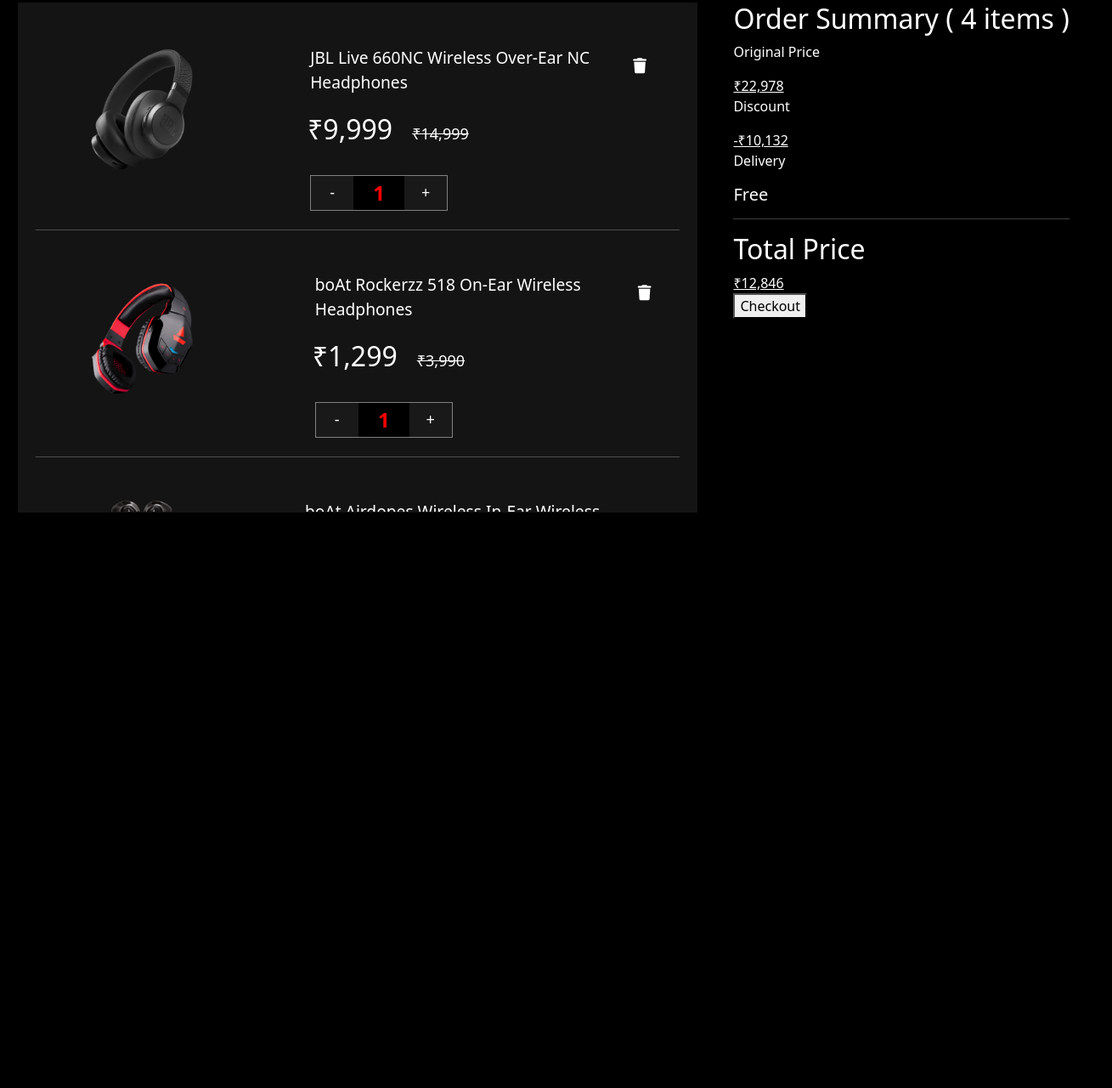
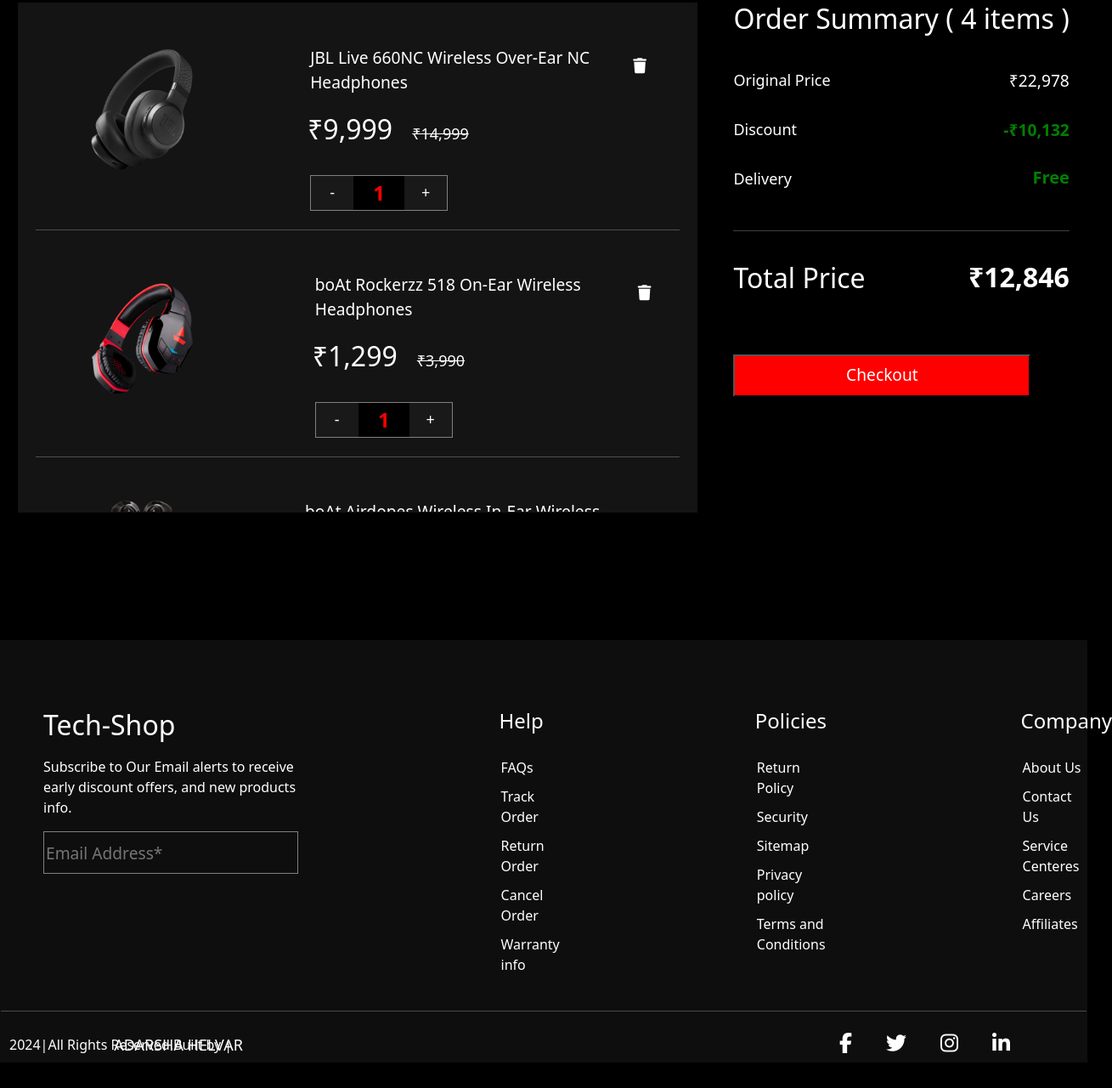
Before and after one commit to kireety123/Techshop_project, a plain HTML site: page cartpage.html in a window 1280 px wide. Shown: the part 174-1454 px from the top of the page at 85% size, 1309 px wide, since content can reach past the window. Before the commit the page ends 807 px from the top, so only its background shows below. Drawn offline with nearby package versions, Linux system fonts and the light colour scheme.

Commit message:
Cart page finished

```diff
--- a/cartpage.css
+++ b/cartpage.css
@@ -181,4 +181,169 @@ font-weight: bolder;
     display: flex;
     margin-top: 100px;
     justify-content: space-around;
+
 }
+.ordersummary h2{
+    margin-bottom: 40px;
+
+}
+.ordersummary p{
+    font-size: large;
+    padding-bottom: 15px;
+}
+.ordersummary ins{
+    text-decoration: none;
+    font-size: larger;
+}
+.total h2{
+    margin-top: 20px;
+}
+.total ins{
+    font-size: xx-large;
+    font-weight: bolder;
+    margin-top: 14px;
+
+}
+.discount ins{
+    color: green;
+    font-weight: bolder;
+}
+.delivery h5{
+    color: green;
+    font-weight: bolder;
+}
+.price{
+    display: flex;
+    justify-content:space-between;
+}
+.discount{
+    display: flex;
+    justify-content: space-between;
+}
+.delivery{
+    display: flex;
+    justify-content: space-between;
+}
+.total{
+    display: flex;
+    justify-content: space-between;
+}
+.orderbtn button{
+    background-color: red;
+    color: white;
+    width: 350px;
+    height: 50px;
+    font-size: larger;
+    margin-top: 30px;
+}
+.orgup{
+    display: flex;
+}
+.lists{
+    display: flex;
+    margin-top: 50px;
+}
+.lis li{
+ list-style: none;
+ padding-bottom: 10px;
+ font-size: medium;
+ font-weight: lighter;
+}
+.lists h4{
+  position: relative;
+  left:30px;
+  bottom: 20px;
+}
+.up2{
+  padding-left: 200px;
+  display: flex;
+  justify-content: center;
+}
+.up1 p ,input[type],#subbtn{
+  position: relative;
+  bottom: 60px;
+}
+.up1 input[type]{
+  background-color: rgb(14, 14, 14);
+  border: 1px solid grey;
+  width: 300px;
+  height: 50px;
+
+}
+.up1 input[type="email"]{
+  font-size: larger;
+}
+.up1 button{
+    position: relative;
+    right: 305px;
+    padding-bottom: 0px;
+    top: 0px;
+    font-size: larger;
+    width: 130px;
+    height: 50px;
+    background-color: red;
+    color: white;
+}
+#advantages{
+  margin-top: 240px;
+  padding-left: 730px ;
+}
+.orgfooter{
+  margin-top: 150px;
+  border: 1px solid rgb(14, 14, 14);
+  background-color: rgb(14, 14, 14);
+
+}
+.orgup{
+  display:flex;
+  margin-top: 50px;
+
+}
+.up1{
+  margin-top: 100px;
+  padding-left: 50px;
+}
+.up1 h2{
+  position: relative;
+  bottom: 70px;
+}
+
+.orgdown{
+  display: flex;
+  justify-content: space-between;
+  align-items: center;
+
+}
+.iconlogos{
+  display: flex;
+  margin-right: 90px;
+  align-items: center;
+  gap: 40px;
+  font-size: x-large;
+}
+
+.orgdown p{
+  margin-left: 10px;
+  position: relative;
+  top: 10px;
+}
+.orgdown [p~="ADARSHA"]{
+  font-size: larger;
+  font-weight: bolder;
+}
+#sir{
+  font-size: large;
+  font-weight: medium;
+  position: relative;
+  right: 330px;
+}
+
+.lists{
+  margin-top: 50px;
+  display: flex;
+  justify-content: center;
+  list-style: none;
+  font-size: larger;
+  font-weight:normal;
+  gap: 200px;
+}
--- a/cartpage.html
+++ b/cartpage.html
@@ -119,6 +119,59 @@
                 </div>
             </div>
         </div>
+        <div class="orgfooter">
+      <div class="orgup">
+        <div class="up1">
+          <h2>Tech-Shop</h2>
+          <p>Subscribe to Our Email alerts to receive<br> early discount offers, and new products info.</p>
+          <input type="email" placeholder="Email Address*">
+          <button id="subbtn">Subscribe</button>
+
+        </div>
+        <div class="up2">
+          <div class="lists">
+            <div class="list1">
+              <h4>Help</h4>
+              <ul class="lis">
+                <li>FAQs</li>
+                <li>Track Order</li>
+                <li>Return Order</li>
+                <li>Cancel Order</li>
+                <li>Warranty info</li>
+              </ul>
+            </div>
+            <div class="list1">
+              <h4>Policies</h4>
+              <ul class="lis">
+                <li>Return Policy</li>
+                <li>Security</li>
+                <li>Sitemap</li>
+                <li>Privacy policy</li>
+                <li>Terms and Conditions</li>
+              </ul>
+            </div>
+            <div class="list1">
+              <h4>Company</h4>
+              <ul class="lis">
+                <li>About Us</li>
+                <li>Contact Us</li>
+                <li>Service Centeres</li>
+                <li>Careers</li>
+                <li>Affiliates</li>
+              </ul>
+              </div>
+        </div>
+      </div></div><hr>
+      <div class="orgdown">
+        <p>2024|All Rights Reserved.Built by |<p id="sir">ADARSHA HELVAR</p></p>
+        <div class="iconlogos">
+        <i class="fa-brands fa-facebook-f"></i>
+        <i class="fa-brands fa-twitter"></i>
+        <i class="fa-brands fa-instagram"></i>
+        <i class="fa-brands fa-linkedin-in"></i>
+        </div>
+      </div>
+    </div>
         </div>
 
 </body>
```
